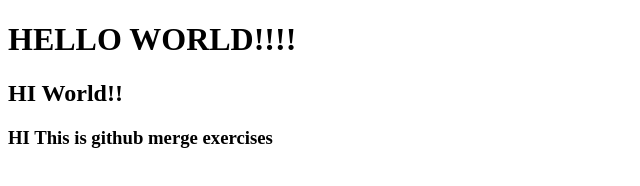
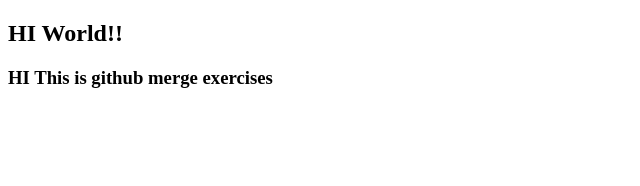
Before and after one commit to jennymarin1989/Coursera-HTML-CSS-JS, a plain HTML site: page index.html in a window 1280 px wide. Shown: the whole page, without its empty margins (0-640 px from the left). Drawn offline with Linux system fonts and the light colour scheme.

Commit message:
Update title

```diff
--- a/index.html
+++ b/index.html
@@ -2,10 +2,9 @@
 <html>
   <head>
     <meta charset="utf-8">
-    <title>Hello World!</title>
+    <title>HELLO WORLD!!!!</title>
   </head>
   <body>
-    <h1>HELLO WORLD!!!!</h1>
     <h2>HI World!!</h2>
     <h3>HI This is github merge exercises
     </h3>
```
